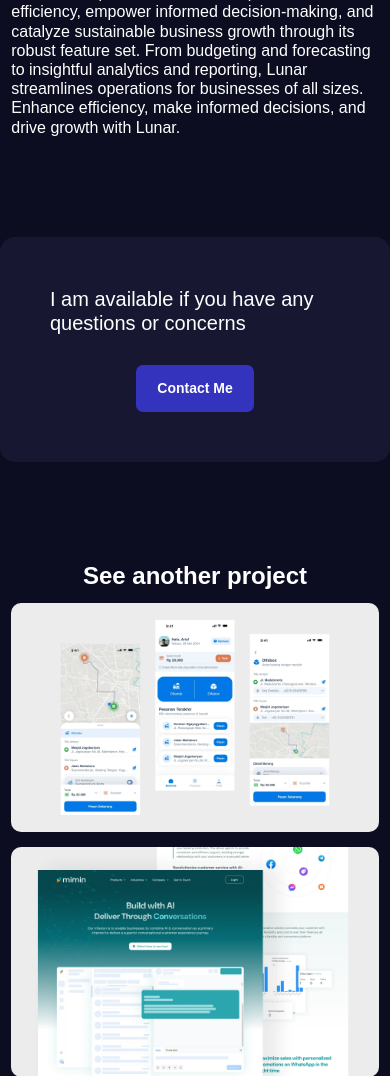
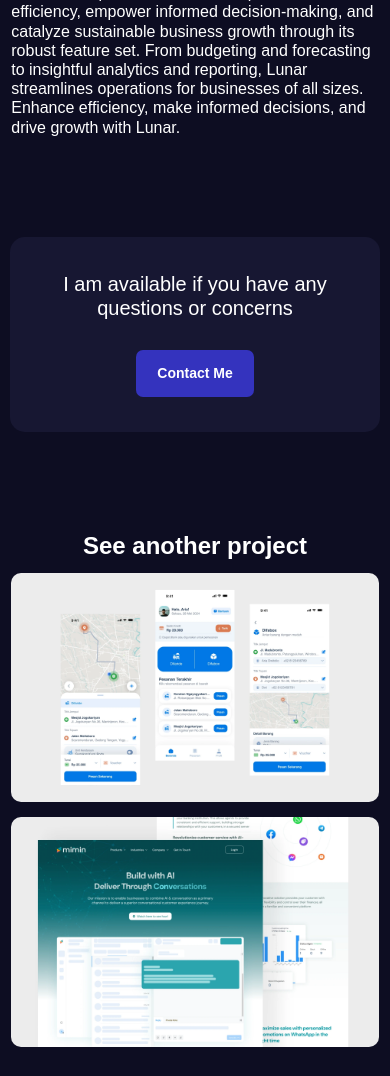
Before and after one commit to ariadwitolio/ariadwitolio.github.io, a PHP site: page /page.html in a window 390 px wide. Shown: the part 2342-3418 px from the top of the page. Run offline with PHP 8.4, Linux system fonts and the light colour scheme; some libraries are stand-ins or nearby versions.

Commit message:
Update arlosite.css

```diff
--- a/css/arlosite.css
+++ b/css/arlosite.css
@@ -640,7 +640,7 @@
         float: center;
         margin-top: 30px;
       }
-      #interest {
+      #more-interest {
         width: 95%;
         padding: 35px;
         background-color: #171732;
```
